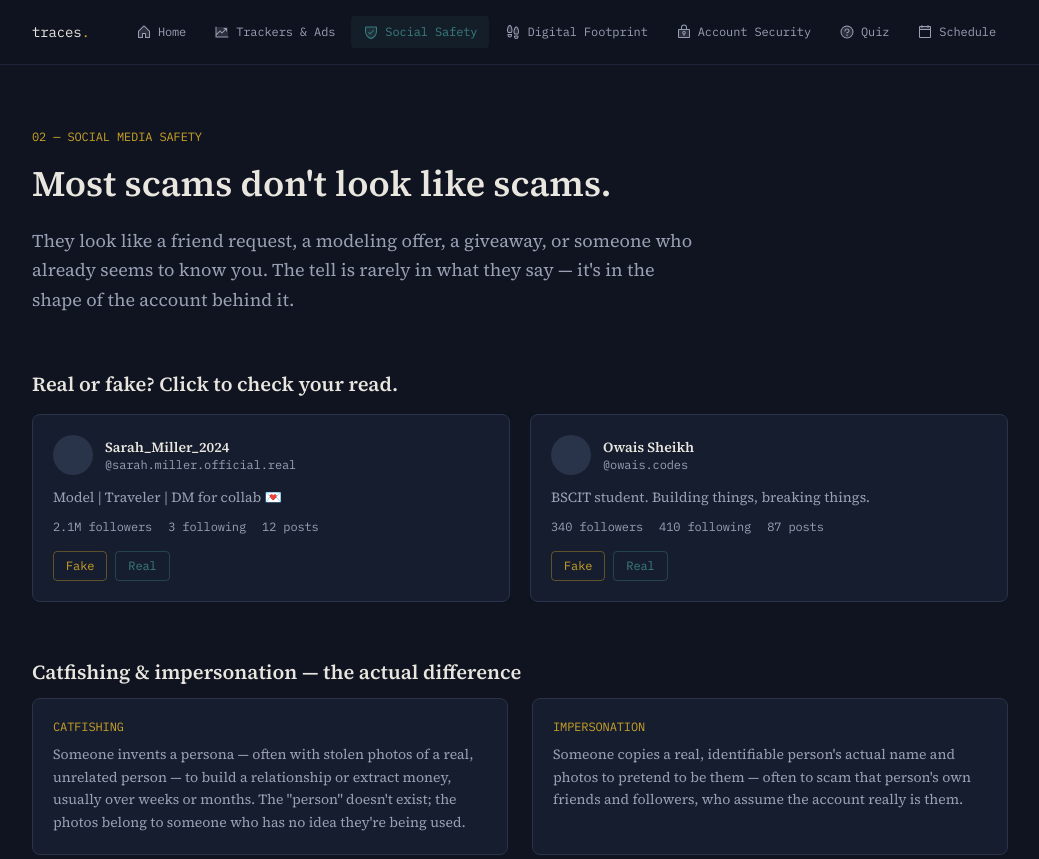
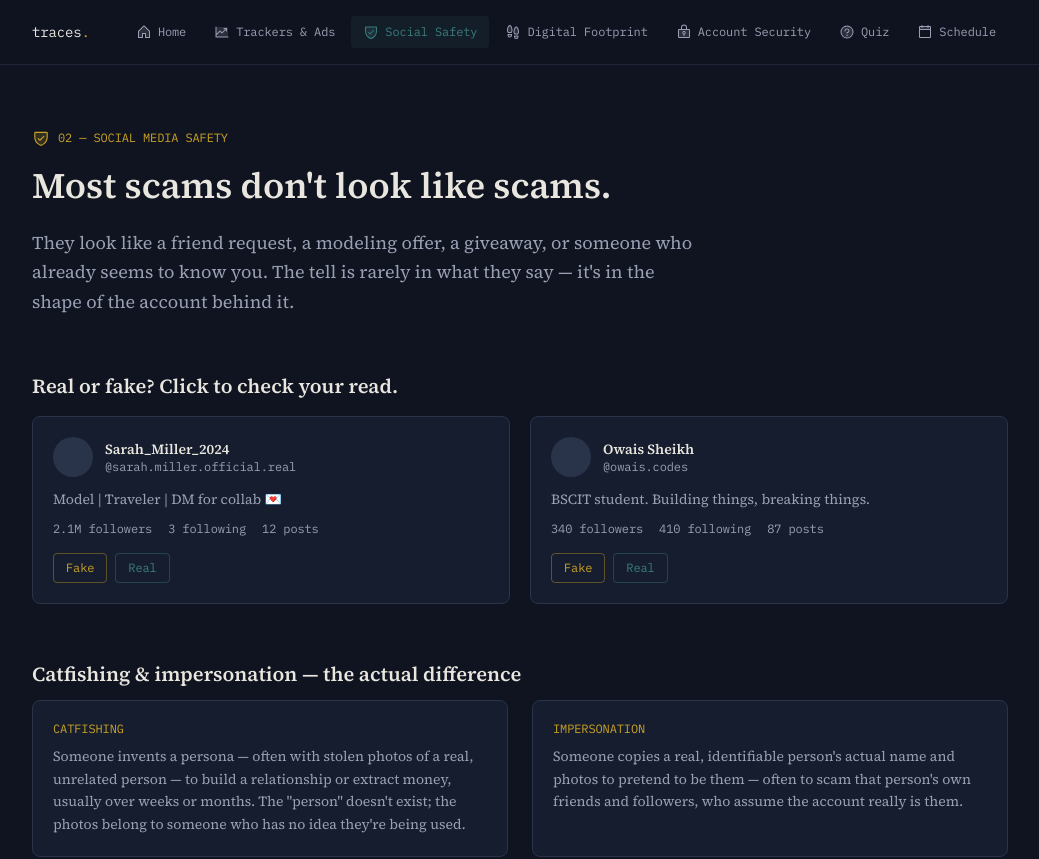
Before and after one commit to BtwEbrahim/social-media-safety, a React (Vite) app: page /social-media-safety/safety in a window 1280 px wide. Shown: the top 859 px of the page, without its empty margins (120-1159 px from the left). Built offline with nearby package versions, Linux system fonts and the light colour scheme.

Commit message:
feat: add page header icon to safety

```diff
--- a/src/pages/Safety.jsx
+++ b/src/pages/Safety.jsx
@@ -1,4 +1,5 @@
 import FakeAccountCheck from '../components/FakeAccountCheck'
+import PageHeader from '../components/PageHeader'
 
 const reportPaths = [
   {
@@ -18,17 +19,14 @@ const reportPaths = [
 export default function Safety() {
   return (
     <div className="max-w-5xl mx-auto px-6 py-16">
-      <p className="font-data text-signal-amber text-xs uppercase tracking-widest mb-4">
-        02 — Social Media Safety
-      </p>
-      <h1 className="font-serif text-3xl md:text-4xl font-semibold max-w-2xl leading-tight">
-        Most scams don't look like scams.
-      </h1>
-      <p className="text-paper-dim text-lg mt-5 max-w-2xl leading-relaxed">
-        They look like a friend request, a modeling offer, a giveaway, or
-        someone who already seems to know you. The tell is rarely in what
-        they say — it's in the shape of the account behind it.
-      </p>
+      <PageHeader
+        number="02"
+        label="Social Media Safety"
+        icon="safety"
+        title="Most scams don't look like scams."
+        intro="They look like a friend request, a modeling offer, a giveaway, or someone who already seems to know you. The tell is rarely in what they say — it's in the shape of the account behind it."
+        narrow
+      />
 
       <section className="mt-14">
         <h2 className="font-serif text-xl font-semibold mb-4">
```
